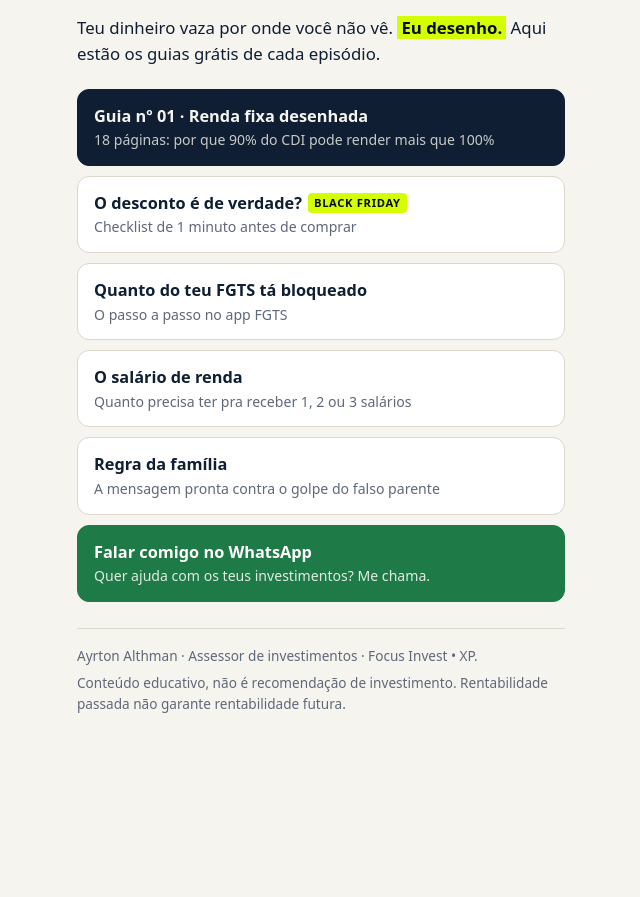
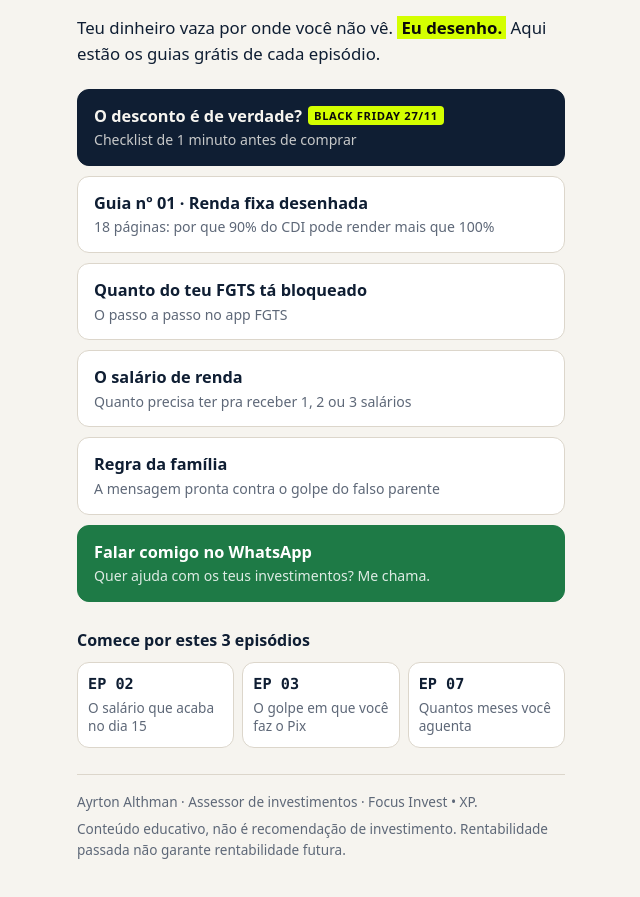
Before and after one commit to ayrton6147-cell/ayrton6147-cell.github.io, a plain HTML site: page dinheiro-desenhado/index.html in a window 1280 px wide. Shown: the part 107-1004 px from the top of the page, without its empty margins (319-959 px from the left). Before the commit the page ends 869 px from the top, so only its background shows below. Drawn offline with Linux system fonts and the light colour scheme.

Commit message:
Links: checklist da Black Friday em 1º até 27/11 e bloco com os 3 episódios para começar
Co-Authored-By: Claude Opus 5.5 <noreply@anthropic.com>

```diff
--- a/dinheiro-desenhado/index.html
+++ b/dinheiro-desenhado/index.html
@@ -31,6 +31,11 @@ main{max-width:520px;margin:0 auto;padding:32px 16px 48px}
 .link.zap{background:var(--zap);color:#fff;border-color:var(--zap)}
 .link.zap .s{color:#fff;opacity:.85}
 .tag{display:inline-block;font-size:.7rem;font-weight:700;letter-spacing:.06em;text-transform:uppercase;background:var(--accent);color:#0A0A0A;border-radius:4px;padding:1px 6px;margin-left:6px;vertical-align:2px}
+.sec{font-size:1rem;margin:26px 0 10px}
+.eps{display:grid;grid-template-columns:repeat(3,1fr);gap:8px}
+.ep{display:block;padding:12px 10px;border-radius:12px;background:var(--card);border:1px solid var(--line);color:inherit;text-decoration:none;font-size:.85rem;line-height:1.3}
+.ep b{display:block;font-family:Consolas,monospace;font-size:.95rem;margin-bottom:4px}
+.ep span{color:var(--muted)}
 .fim{margin-top:26px;padding-top:16px;border-top:1px solid var(--line);color:var(--muted);font-size:.85rem}
 .fim p+p{margin-top:6px}
 a{color:inherit}
@@ -45,12 +50,20 @@ a{color:inherit}
 <p class="lead">Teu dinheiro vaza por onde você não vê. <b>Eu desenho.</b> Aqui estão os guias grátis de cada episódio.</p>
 
 <div class="links">
-<a class="link um" href="../guias/renda-fixa-desenhada/"><span class="t">Guia nº 01 · Renda fixa desenhada</span><span class="s">18 páginas: por que 90% do CDI pode render mais que 100%</span></a>
-<a class="link" href="../guias/checklist-black-friday/"><span class="t">O desconto é de verdade?<span class="tag">Black Friday</span></span><span class="s">Checklist de 1 minuto antes de comprar</span></a>
+<!-- até 27/11/2026: o checklist da Black Friday fica em 1º; depois, devolver o Guia nº 01 para o topo -->
+<a class="link um" href="../guias/checklist-black-friday/"><span class="t">O desconto é de verdade?<span class="tag">Black Friday 27/11</span></span><span class="s">Checklist de 1 minuto antes de comprar</span></a>
+<a class="link" href="../guias/renda-fixa-desenhada/"><span class="t">Guia nº 01 · Renda fixa desenhada</span><span class="s">18 páginas: por que 90% do CDI pode render mais que 100%</span></a>
 <a class="link" href="../guias/fgts-bloqueado/"><span class="t">Quanto do teu FGTS tá bloqueado</span><span class="s">O passo a passo no app FGTS</span></a>
 <a class="link" href="../guias/salario-de-renda/"><span class="t">O salário de renda</span><span class="s">Quanto precisa ter pra receber 1, 2 ou 3 salários</span></a>
 <a class="link" href="../guias/regra-da-familia/"><span class="t">Regra da família</span><span class="s">A mensagem pronta contra o golpe do falso parente</span></a>
 <a class="link zap" href="https://wa.me/5511986580916?text=Oi%20Ayrton%2C%20vim%20do%20Dinheiro%20desenhado%20e%20quero%20conversar%20sobre%20meus%20investimentos."><span class="t">Falar comigo no WhatsApp</span><span class="s">Quer ajuda com os teus investimentos? Me chama.</span></a>
+</div>
+
+<h2 class="sec">Comece por estes 3 episódios</h2>
+<div class="eps">
+<a class="ep" href="https://www.instagram.com/reel/DefaJsoiVMW/"><b>EP 02</b><span>O salário que acaba no dia 15</span></a>
+<a class="ep" href="https://www.instagram.com/reel/Dejzt8lCfCg/"><b>EP 03</b><span>O golpe em que você faz o Pix</span></a>
+<a class="ep" href="https://www.instagram.com/reel/De-TtocFWk1/"><b>EP 07</b><span>Quantos meses você aguenta</span></a>
 </div>
 
 <div class="fim">
```
